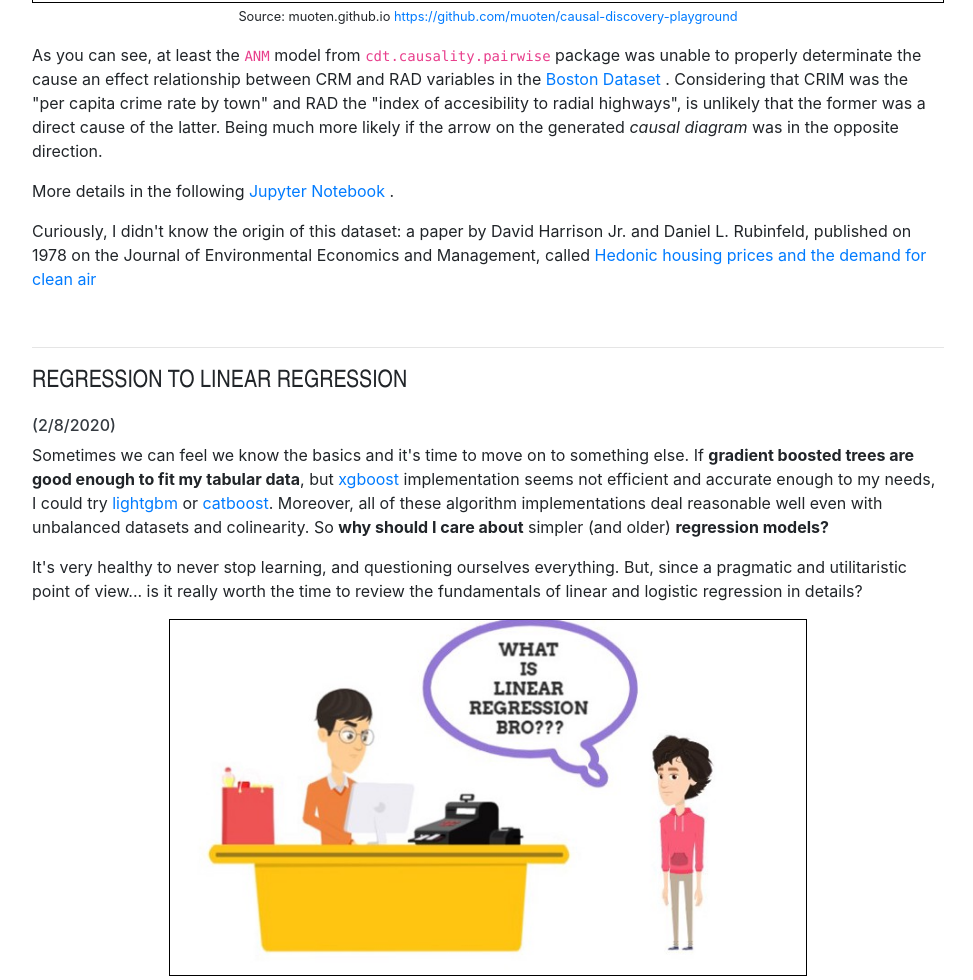
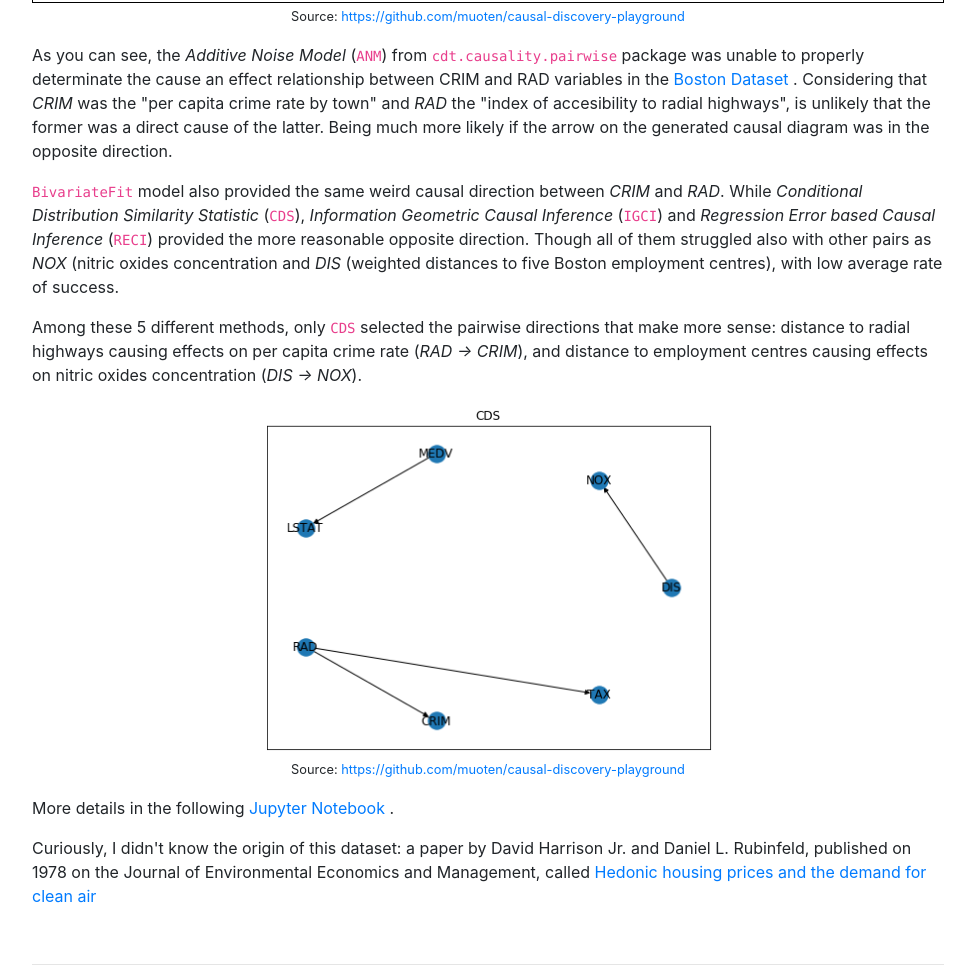
Before and after one commit to muoten/muoten.github.io, a website with bundled scripts: page index.html in a window 1280 px wide. Shown: the part 2357-3337 px from the top of the page, without its empty margins (288-1261 px from the left). Built offline with nearby package versions, Linux system fonts and the light colour scheme; a web font is replaced by a local one.

Commit message:
Complete post on causal discovery with more results

```diff
--- a/index.html
+++ b/index.html
@@ -232,33 +232,58 @@ as the regression "loss function".
               "open-source Python package including many state-of-the-art causal modeling algorithms
               (most of which are imported from R)".
             </p>
-            <p> I'll publish further conclusions on my first "adventure".
+            <p> I'll publish further conclusions on this new "adventure".
               Spoiler: the first results were a little disappointing.
             </p>
             <figure>
               <img src="img/cdt_experiment1.png" alt="causal discovery with cdt and boston dataset" style="border:1px solid black; width:100%;margin:auto;display:block">
               <figcaption style="text-align:center" >
-                <small>Source: muoten.github.io
-                  <a href="https://github.com/muoten/causal-discovery-playground/blob/master/boston_dataset_causal_inference_playground.ipynb">
+                <small>Source: <a href="https://github.com/muoten/causal-discovery-playground/blob/master/boston_dataset_causal_inference_playground.ipynb">
                     https://github.com/muoten/causal-discovery-playground
                   </a>
 
                 </small>
               </figcaption>
             </figure>
-            <p>As you can see, at least the <code>ANM</code> model from <code>cdt.causality.pairwise</code> package was unable to
-              properly determinate the cause an effect relationship between CRM and RAD variables in the
+            <p>As you can see, the <i>Additive Noise Model</i> (<code>ANM</code>) from <code>cdt.causality.pairwise</code> package was unable to
+              properly determinate the cause an effect relationship between CRIM and RAD variables in the
               <a href="https://www.cs.toronto.edu/~delve/data/boston/bostonDetail.html">
                 Boston Dataset
               </a>.
-              Considering that CRIM was the "per capita crime rate by town"
-              and RAD the "index of accesibility to radial highways", is unlikely that the former was a direct cause of the latter.
-              Being much more likely if the arrow on the generated <i>causal diagram</i> was in the opposite direction.
+              Considering that <i>CRIM</i> was the "per capita crime rate by town"
+              and <i>RAD</i> the "index of accesibility to radial highways", is unlikely that the former was a direct cause of the latter.
+              Being much more likely if the arrow on the generated causal diagram was in the opposite direction.
+            </p>
+            <p><code>BivariateFit</code> model also provided the same weird causal direction between <i>CRIM</i>
+              and <i>RAD</i>.
+              While <i>Conditional Distribution Similarity Statistic</i> (<code>CDS</code>),
+              <i>Information Geometric Causal Inference</i> (<code>IGCI</code>)
+              and <i>Regression Error based Causal Inference</i> (<code>RECI</code>) provided the more reasonable
+              opposite direction. Though all of them struggled also with other pairs as <i>NOX</i> (nitric oxides concentration
+              and <i>DIS</i> (weighted distances to five Boston employment centres),
+              with low average rate of success.
+            </p>
+            <p>Among these 5 different methods,
+              only <code>CDS</code> selected the pairwise directions that make more sense:
+              distance to radial highways causing effects on per capita crime rate (<i>RAD -> CRIM</i>),
+              and distance to employment centres causing effects on nitric oxides concentration (<i>DIS -> NOX</i>).
+            </p>
+            <figure>
+              <img src="img/cdt_experiment2.png" alt="causal discovery with cdt.causality.pairwise.CDS and boston dataset" style="width:50%;margin:auto;display:block">
+              <figcaption style="text-align:center" >
+                <small>Source: <a href="https://github.com/muoten/causal-discovery-playground/blob/master/boston_dataset_causal_inference_playground.ipynb">
+                    https://github.com/muoten/causal-discovery-playground
+                  </a>
+
+                </small>
+              </figcaption>
+            </figure>
+
             <p>More details in the following
               <a href="https://github.com/muoten/causal-discovery-playground/blob/master/boston_dataset_causal_inference_playground.ipynb">
               Jupyter Notebook
-            </a>.
-          </p>
+              </a>.
+           </p>
             <p>Curiously, I didn't know the origin of this dataset: a paper by David Harrison Jr. and Daniel L. Rubinfeld,
               published on 1978 on the Journal of Environmental Economics and Management,
               called
```
Also changed, not shown: img/cdt_experiment2.png (added).
